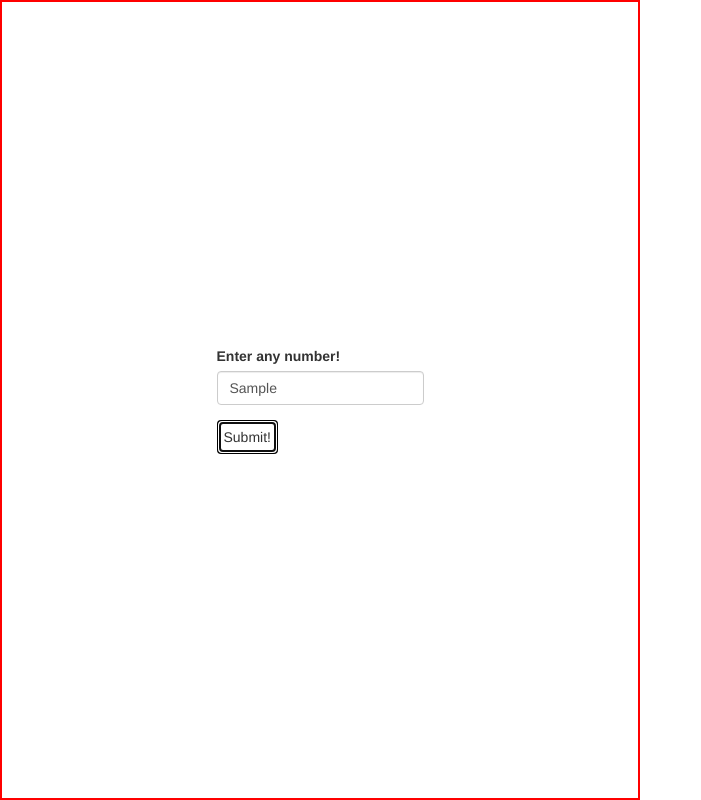
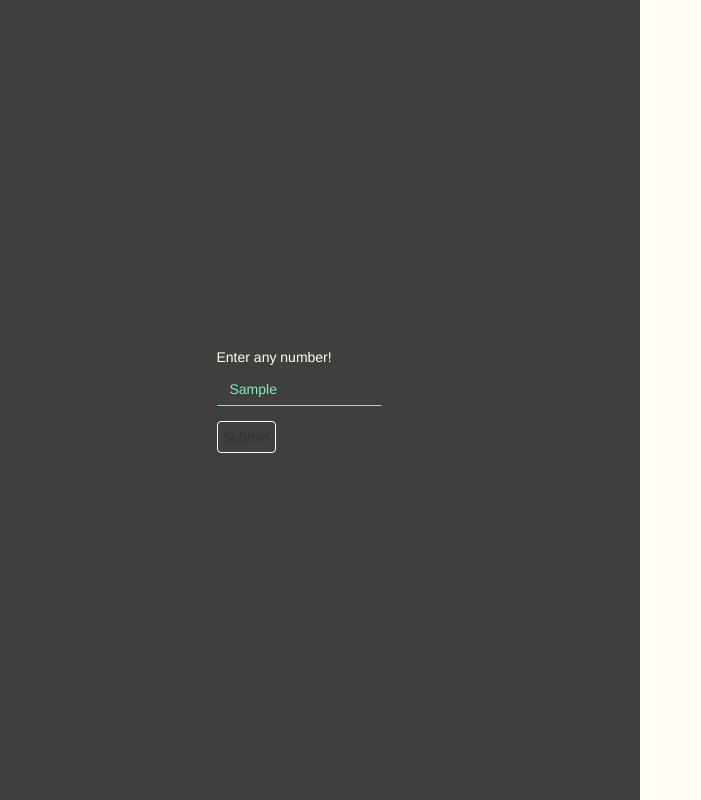
Before and after one commit to mhborthwick/pingpong, a plain HTML site: page index.html in a window 1280 px wide. Both pictures are taken after typing "Sample" into the empty fields and a click on the button "Submit!". Shown: the whole page, without its empty margins (0-701 px from the left). Drawn offline with Linux system fonts and the light colour scheme.

Commit message:
style the form

```diff
--- a/css/styles.css
+++ b/css/styles.css
@@ -1,6 +1,49 @@
+.bg-form{
+  background: #3F403E;
+  border-color: transparent transparent #8BE5BE transparent;
+  box-shadow: none;
+  border-radius: 0;
+  width: 80%;
+  transition: all 0.5s ease;
+  color: #8BE5BE;
+}
+
+.bg-form:focus{
+    outline: none;
+    box-shadow: none !important;
+    border-top: 1px solid transparent;
+    border-right: 1px solid transparent;
+    border-bottom: 1px solid #8BE5BE;
+    border-left: 1px solid transparent;
+    width: 100%;
+  }
+
+  @-webkit-keyframes autofill {
+      to {
+          color: #8BE5BE;;
+          background: transparent;
+      }
+  }
+
+.cursor-form:-webkit-autofill {
+      -webkit-animation-name: autofill;
+      -webkit-animation-fill-mode: both;
+  }
+
+.bg{
+  background: linear-gradient(90deg, #3F403E 50%, #FFFFF4 50%);
+}
+
+/* #8BE5BE */
+
+label{
+  color: #FFFFF4;
+  font-weight: 400;
+}
+
 .vh{
   min-height: 100vh;
-  border: solid 2px red;
+  /* border: solid 2px red; */
 }
 
 .flex{
@@ -22,7 +65,8 @@
 }
 
 .btn {
-  border: 2px black solid;
+  border: 1px #FFFFF4 solid;
+  color: #FFFFF4;
   margin: auto;
   transition: all 0.5s ease;
   background: transparent;
@@ -30,8 +74,14 @@
 }
 
 .btn:hover {
-  border: 2px green solid;
+  border: 1px #8BE5BE solid;
+  color: #8BE5BE;
   padding: 5px 15px 5px 15px;
+}
+
+.btn:focus{
+  outline: none;
+  box-shadow: none !important;
 }
 
 .answersContainer{
--- a/index.html
+++ b/index.html
@@ -8,7 +8,7 @@
     <script src="js/scripts.js" charset="utf-8"></script>
     <title>Ping Pong</title>
   </head>
-  <body>
+  <body class ="bg">
 <!-- beginning of form -->
     <div class="flex-2">
       <div class="flex half">
@@ -17,13 +17,14 @@
             <form>
             <div class="form-group">
               <label for="number">Enter any number!</label>
-              <input id="numInput" class="form-control" type="text">
+              <input id="numInput" class="form-control bg-form cursor-form" type="text">
             </div>
               <button type="submit" class="btn">Submit!</button>
             </form>
           </div>
         </div>
       </div>
+
 <!-- end of form -->
 <!-- beginning of answers -->
       <div class="container half flex">
@@ -33,6 +34,8 @@
           </ul>
         </div>
       </div>
+    </div>
+
 <!-- end of answers -->
   </body>
 </html>
--- a/js/scripts.js
+++ b/js/scripts.js
@@ -1,16 +1,16 @@
 // business logic
-function list(x){
-  if (x%15===0){
+function list(num){
+  if (num%15===0){
 		return "<li>"+"pingpong"+"</li>";
   }
-	else if(x%3===0){
+	else if(num%3===0){
 		return "<li>"+"ping"+"</li>";
   }
-	else if(x%5===0){
+	else if(num%5===0){
 		return "<li>"+"pong"+"</li>";
   }
 	else{
-		return "<li>"+x+"</li>";
+		return "<li>"+num+"</li>";
   }
 };
 
```
